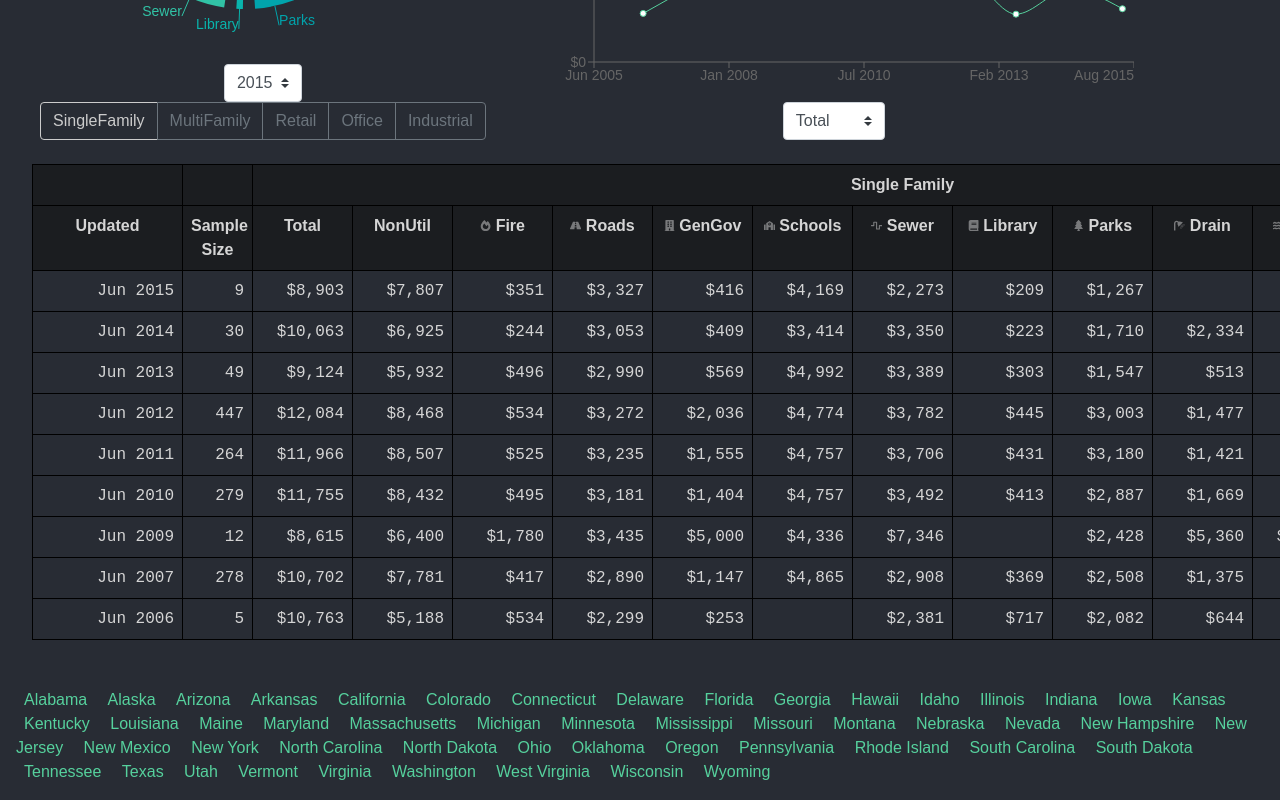
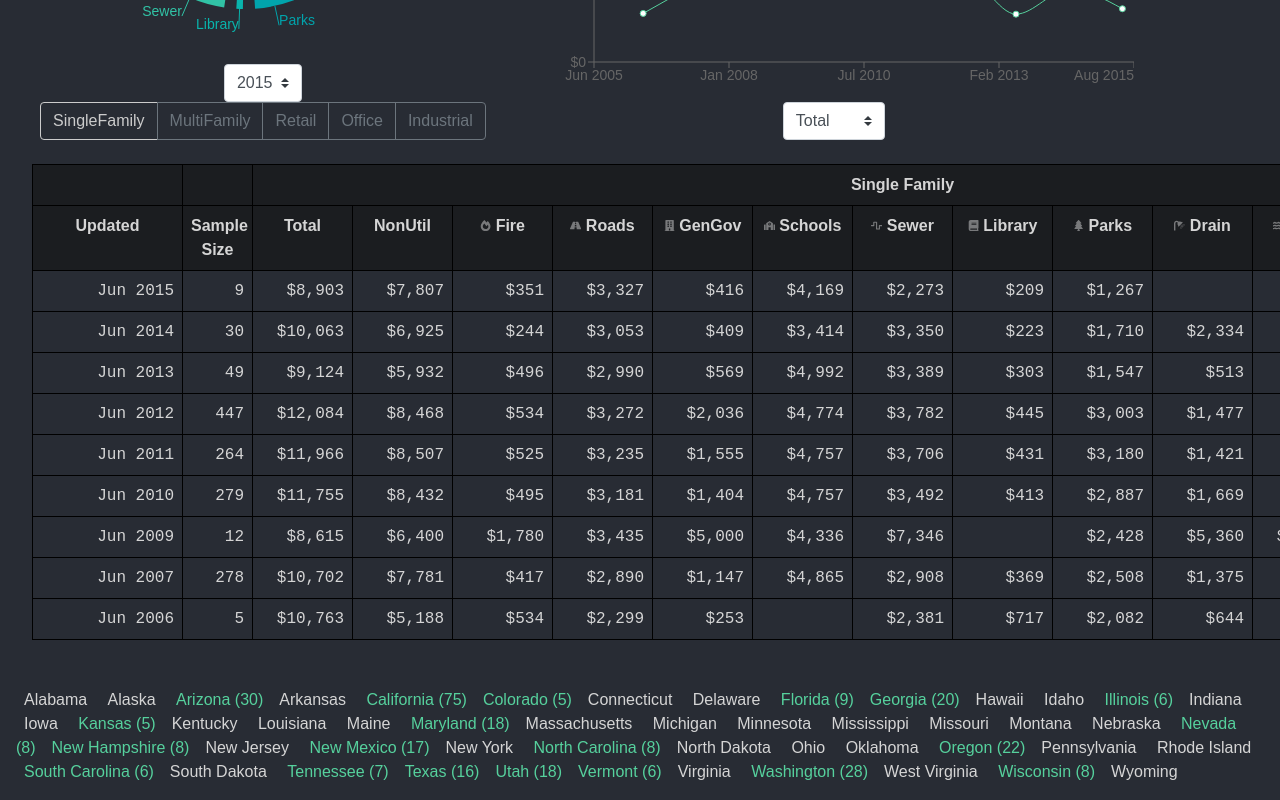
Before and after one commit to tracykm/impact-fees, a React (Create React App) app: page /national-averages in a window 1280 px wide. Shown: the part 448-1248 px from the top of the page. Built offline with nearby package versions, Linux system fonts and the light colour scheme; a web font is replaced by a local one.

Commit message:
state name and sample number

```diff
--- a/src/components/NationalAveragesPage.jsx
+++ b/src/components/NationalAveragesPage.jsx
@@ -3,6 +3,7 @@ import { DetailPage } from "./DetailPage";
 import nationalAverages from "../data/cleaned/nationalAverages.json";
 import { Link } from "react-router-dom";
 import { STATES } from "../types";
+import stateAverages from "../data/cleaned/stateAverages.json";
 
 export const NationalAveragesPage = () => {
   const DataEntries = nationalAverages;
@@ -21,11 +22,19 @@ export const NationalAveragesPage = () => {
           </div>
         }
       />
-      {STATES.map(s => (
-        <Link className="p-2" to={`/state/${s.short_name}`}>
-          {s.name}{" "}
-        </Link>
-      ))}
+      {STATES.map(s => {
+        const samples =
+          stateAverages[s.short_name][0] &&
+          stateAverages[s.short_name][0].SampleSize;
+        if (!samples) {
+          return <span className="p-2">{s.name} </span>;
+        }
+        return (
+          <Link className="p-2" to={`/state/${s.short_name}`}>
+            {s.name} ({samples})
+          </Link>
+        );
+      })}
     </>
   );
 };
--- a/src/components/StateAveragesPage.jsx
+++ b/src/components/StateAveragesPage.jsx
@@ -2,12 +2,12 @@ import React from "react";
 import { DetailPage } from "./DetailPage";
 import { useParams, Link } from "react-router-dom";
 import stateAverages from "../data/cleaned/stateAverages.json";
+import { STATES } from "../types";
 
 export const StateAveragesPage = () => {
   const { state } = useParams();
 
   const DataEntries = stateAverages[state];
-  debugger;
 
   if (!DataEntries[0] || !DataEntries[0].SampleSize)
     return (
@@ -29,7 +29,7 @@ export const StateAveragesPage = () => {
         data={myData}
         headerText={
           <>
-            <h1>{state}</h1>
+            <h1>{STATES.find(s => s.short_name === state).name}</h1>
             <div style={{ opacity: 0.5, marginTop: "-.5em" }}>
               Sample size: {DataEntries[0].SampleSize}
             </div>
```
